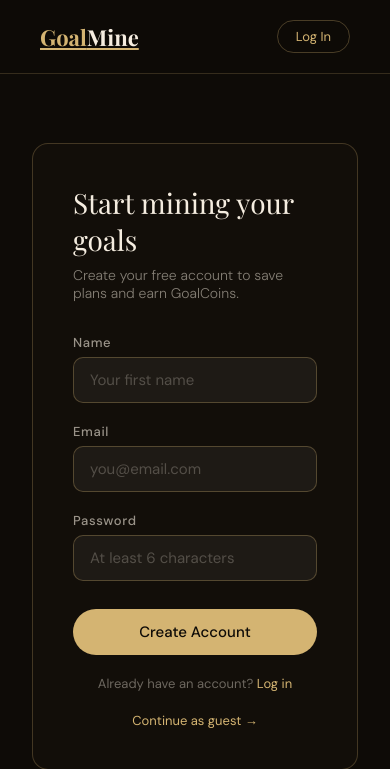
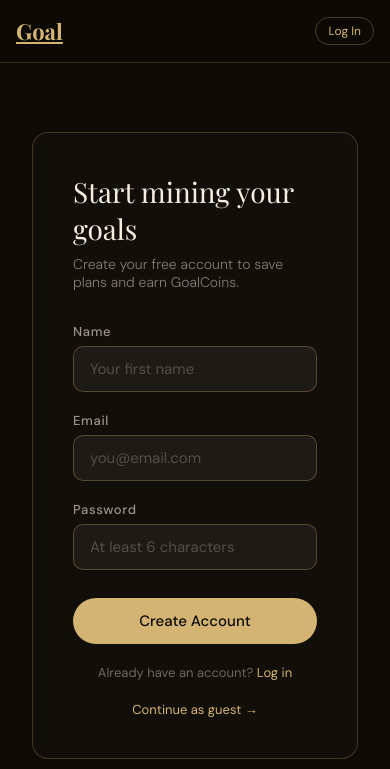
Before and after one commit to trinityatabansi/goalmine, a Python web app: template templates/signup.html in a window 390 px wide. Shown: the top 769 px of the page. Run offline with Jinja, Linux system fonts and the light colour scheme; the template is opened without the code that fills it, so the values that code supplies are empty.

```diff
--- a/static/style.css
+++ b/static/style.css
@@ -533,3 +533,56 @@ footer {
   transition: color 0.2s;
 }
 .sidebar-delete:hover { color: #ff8a8a; }
+@media (max-width: 768px) {
+  nav {
+    flex-wrap: wrap;
+    gap: 0.5rem;
+    padding: 1rem;
+  }
+
+  .nav-right {
+    flex-wrap: wrap;
+    gap: 0.5rem;
+    justify-content: flex-end;
+  }
+
+  .coin-display {
+    font-size: 12px;
+    padding: 5px 10px;
+  }
+
+  .btn-nav {
+    font-size: 12px;
+    padding: 5px 12px;
+  }
+
+  nav span {
+    display: none;
+  }
+
+  .hero h1 {
+    font-size: 32px;
+  }
+
+  .pace-picker {
+    flex-wrap: wrap;
+    gap: 0.5rem;
+  }
+
+  .input-row {
+    flex-direction: column;
+  }
+
+  .input-row button {
+    width: 100%;
+  }
+
+  .plan-actions {
+    flex-direction: column;
+  }
+
+  .btn-secondary {
+    width: 100%;
+    text-align: center;
+  }
+}
```
